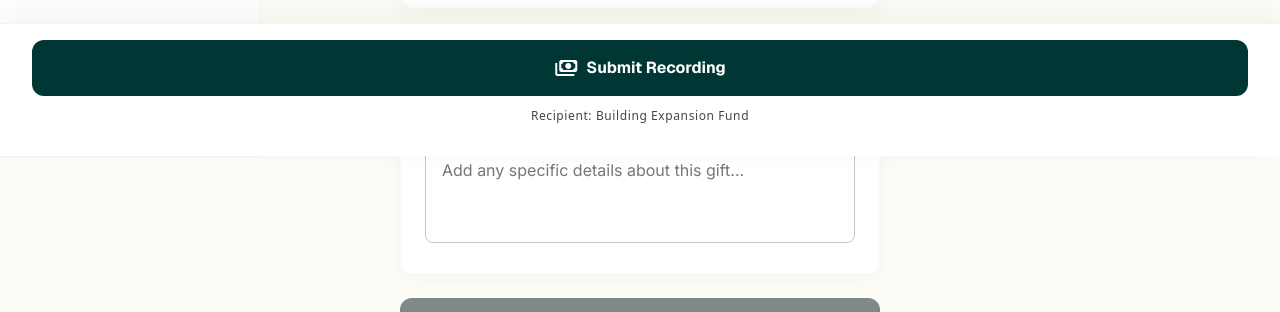
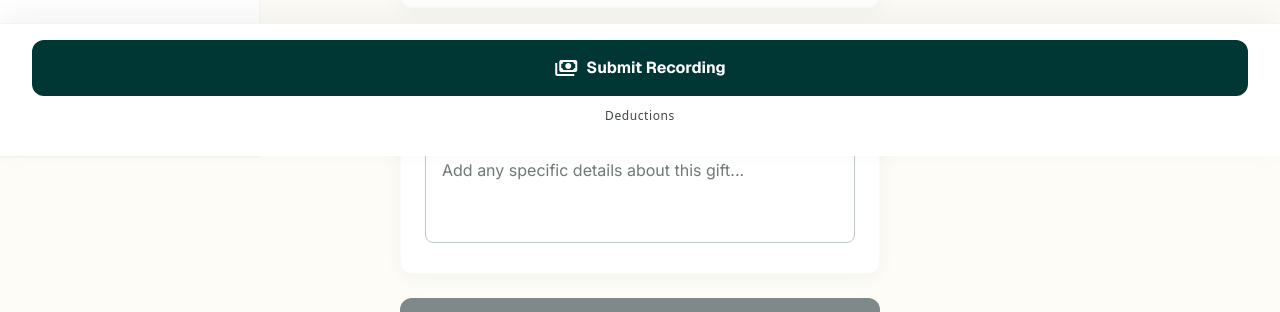
Before and after one commit to devisunknown/church-management-system, a Django app: page /money/add/ in a window 1280 px wide. Shown: the part 644-956 px from the top of the page. Run offline with Django 5.2, Linux system fonts and the light colour scheme; a user stored in the database is signed in; some libraries are stand-ins or nearby versions; grey boxes are pictures that could not be loaded.

Commit message:
Update addmoney.html

```diff
--- a/Templates/addmoney.html
+++ b/Templates/addmoney.html
@@ -208,7 +208,7 @@ Deduction
 <span class="material-symbols-outlined" id="submit-icon">payments</span>
 <span id="submit-label">Submit Recording</span>
         </button>
-<p class="text-center text-label-md text-on-surface-variant">Recipient: Building Expansion Fund</p>
+<p class="text-center text-label-md text-on-surface-variant">Deductions</p>
 </div>
 
 <nav class="hidden md:flex fixed left-0 top-0 w-sidebar-width h-screen p-6 flex-col gap-y-4 bg-surface-container-lowest border-r border-outline-variant/10 shadow-sm">
```
